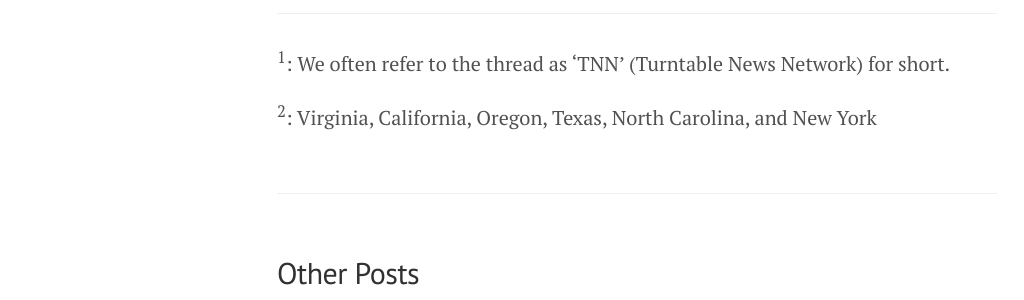
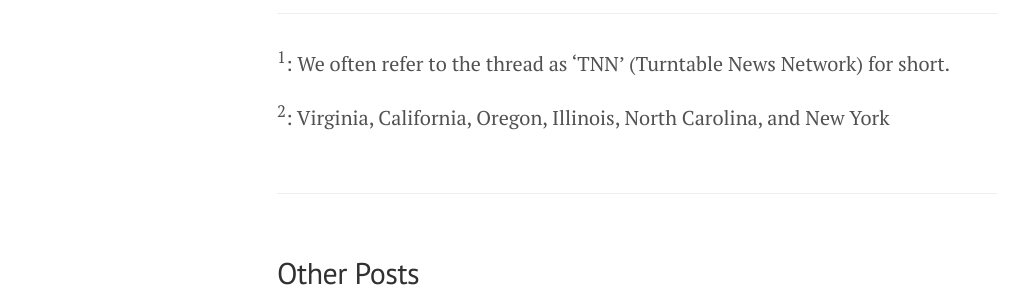
Before and after one commit to rvsrvs/jasdev.github.io, a Jekyll site: the page built from _posts/2015-09-19-always-on-conversations.md, in a window 1280 px wide and 900 px high, scrolled down 3500 px. Shown: the part 394-694 px from the top of the window, without its empty margins (3-1027 px from the left). Built offline with Jekyll 4.4.1, drawn with Linux system fonts in a browser that asks for light colours.

Commit message:
Adds small update to TNN locations

```diff
--- a/_posts/2015-09-19-always-on-conversations.md
+++ b/_posts/2015-09-19-always-on-conversations.md
@@ -34,4 +34,4 @@ Always-on conversations make life better and I am beyond grateful for the close
 
 <sup>1</sup>: We often refer to the thread as 'TNN' (Turntable News Network) for short.
 
-<sup>2</sup>: Virginia, California, Oregon, Texas, North Carolina, and New York
+<sup>2</sup>: Virginia, California, Oregon, Illinois, North Carolina, and New York
```
